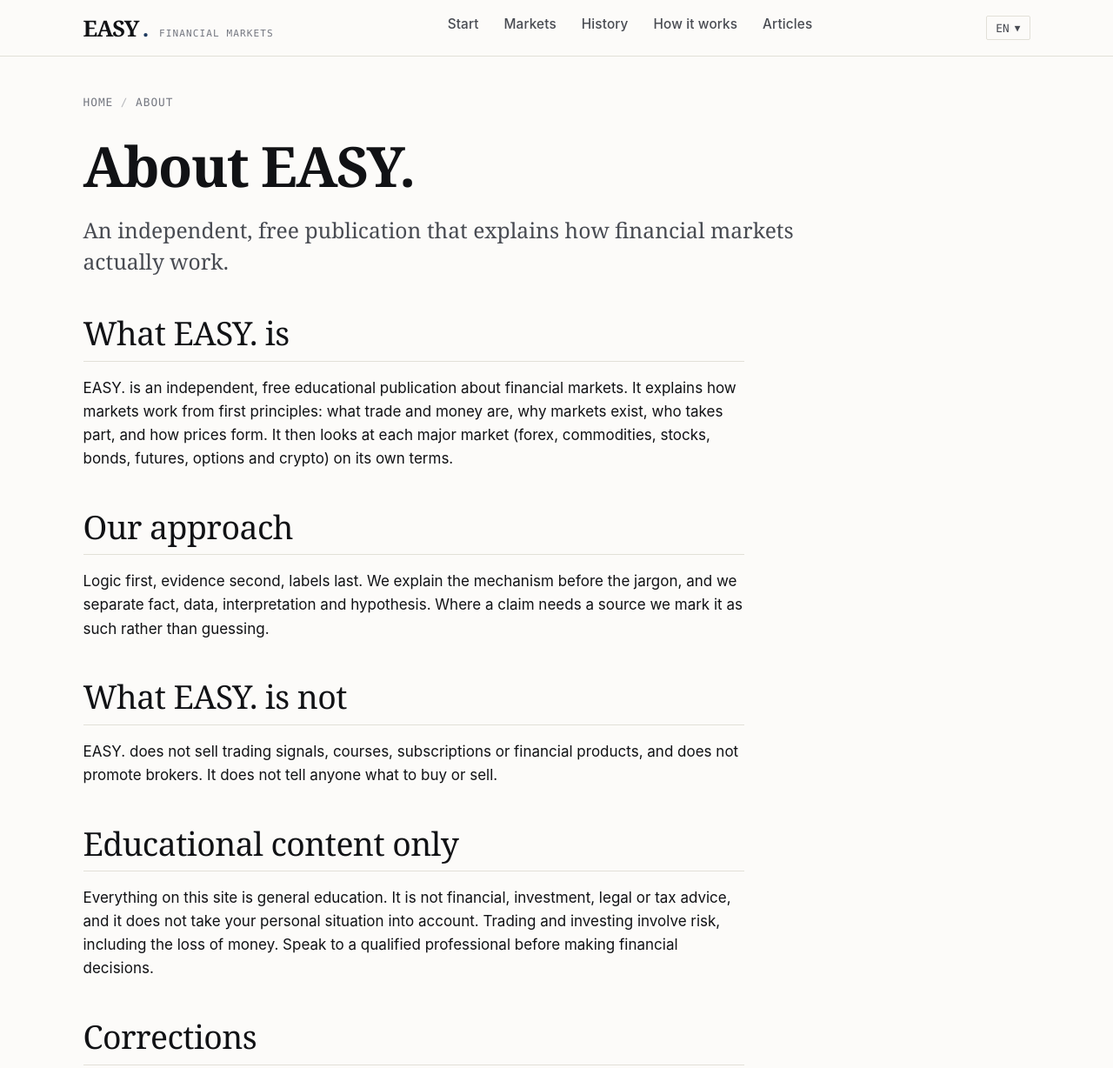
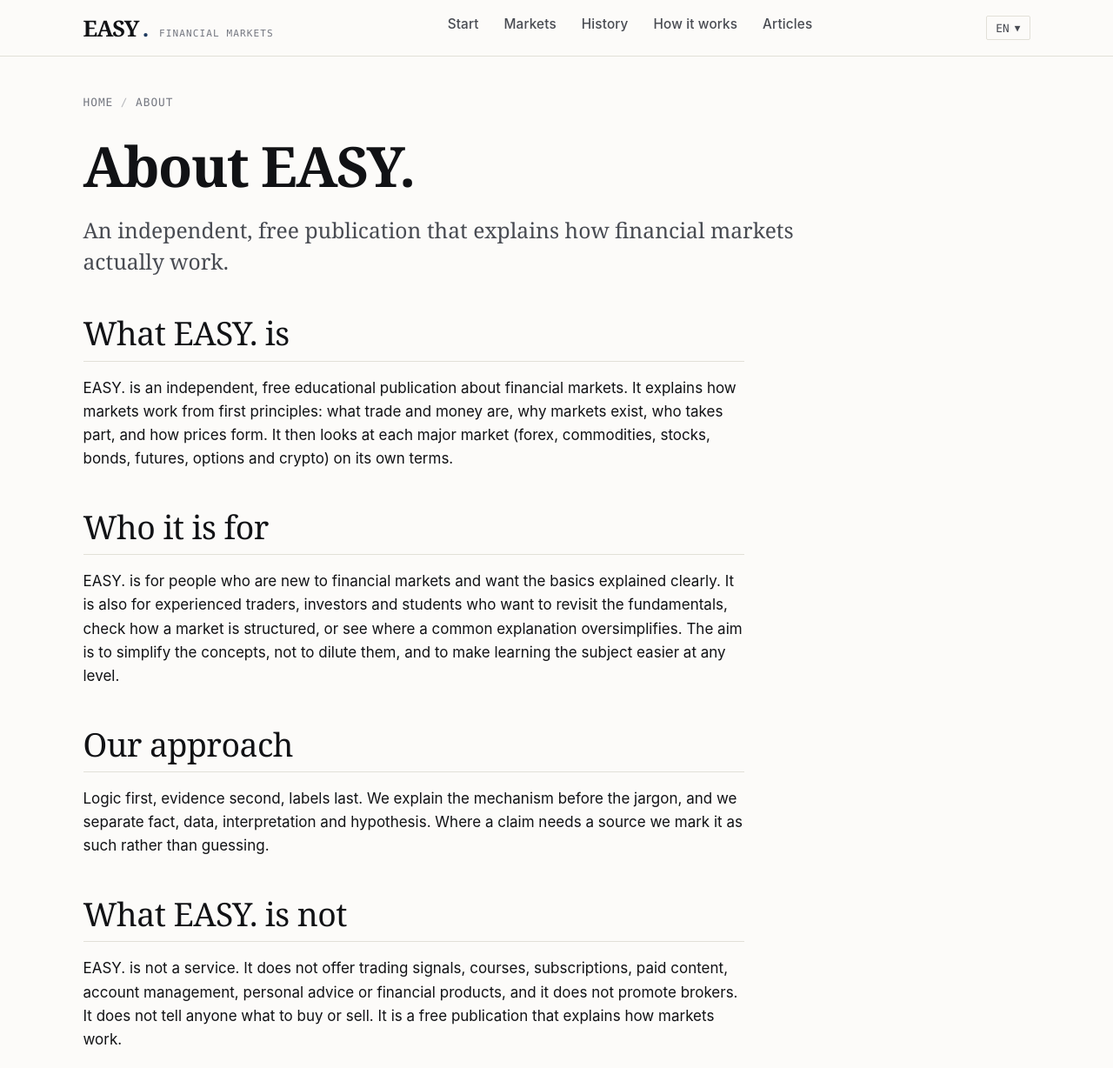
Before and after one commit to market551/market551.github.io, a plain HTML site: page about.html in a window 1280 px wide. Shown: the top 1228 px of the page at 87% size. Drawn offline with Linux system fonts and the light colour scheme.

Commit message:
Add files via upload

```diff
--- a/about.html
+++ b/about.html
@@ -57,10 +57,12 @@
     <div style="max-width: 760px; margin-bottom: 4rem;">
       <h2>What EASY. is</h2>
       <p>EASY. is an independent, free educational publication about financial markets. It explains how markets work from first principles: what trade and money are, why markets exist, who takes part, and how prices form. It then looks at each major market (forex, commodities, stocks, bonds, futures, options and crypto) on its own terms.</p>
+      <h2>Who it is for</h2>
+      <p>EASY. is for people who are new to financial markets and want the basics explained clearly. It is also for experienced traders, investors and students who want to revisit the fundamentals, check how a market is structured, or see where a common explanation oversimplifies. The aim is to simplify the concepts, not to dilute them, and to make learning the subject easier at any level.</p>
       <h2>Our approach</h2>
       <p>Logic first, evidence second, labels last. We explain the mechanism before the jargon, and we separate fact, data, interpretation and hypothesis. Where a claim needs a source we mark it as such rather than guessing.</p>
       <h2>What EASY. is not</h2>
-      <p>EASY. does not sell trading signals, courses, subscriptions or financial products, and does not promote brokers. It does not tell anyone what to buy or sell.</p>
+      <p>EASY. is not a service. It does not offer trading signals, courses, subscriptions, paid content, account management, personal advice or financial products, and it does not promote brokers. It does not tell anyone what to buy or sell. It is a free publication that explains how markets work.</p>
       <h2>Educational content only</h2>
       <p>Everything on this site is general education. It is not financial, investment, legal or tax advice, and it does not take your personal situation into account. Trading and investing involve risk, including the loss of money. Speak to a qualified professional before making financial decisions.</p>
       <h2>Corrections</h2>
@@ -116,7 +118,7 @@
         </div>
       </div>
 
-      <div class="footer-bottom"><div class="footer-legal"><a href="about.html">About</a> · <a href="contact.html">Contact</a> · <a href="privacy.html">Privacy Policy</a></div>
+      <div class="footer-bottom"><div class="footer-legal"><a href="videos.html">Videos</a> · <a href="about.html">About</a> · <a href="contact.html">Contact</a> · <a href="privacy.html">Privacy Policy</a></div>
         <div>&copy; 2026 EASY. Free Public Financial Education.</div>
         <div>Logic First · Evidence Second · Labels Last</div>
       </div>
```
